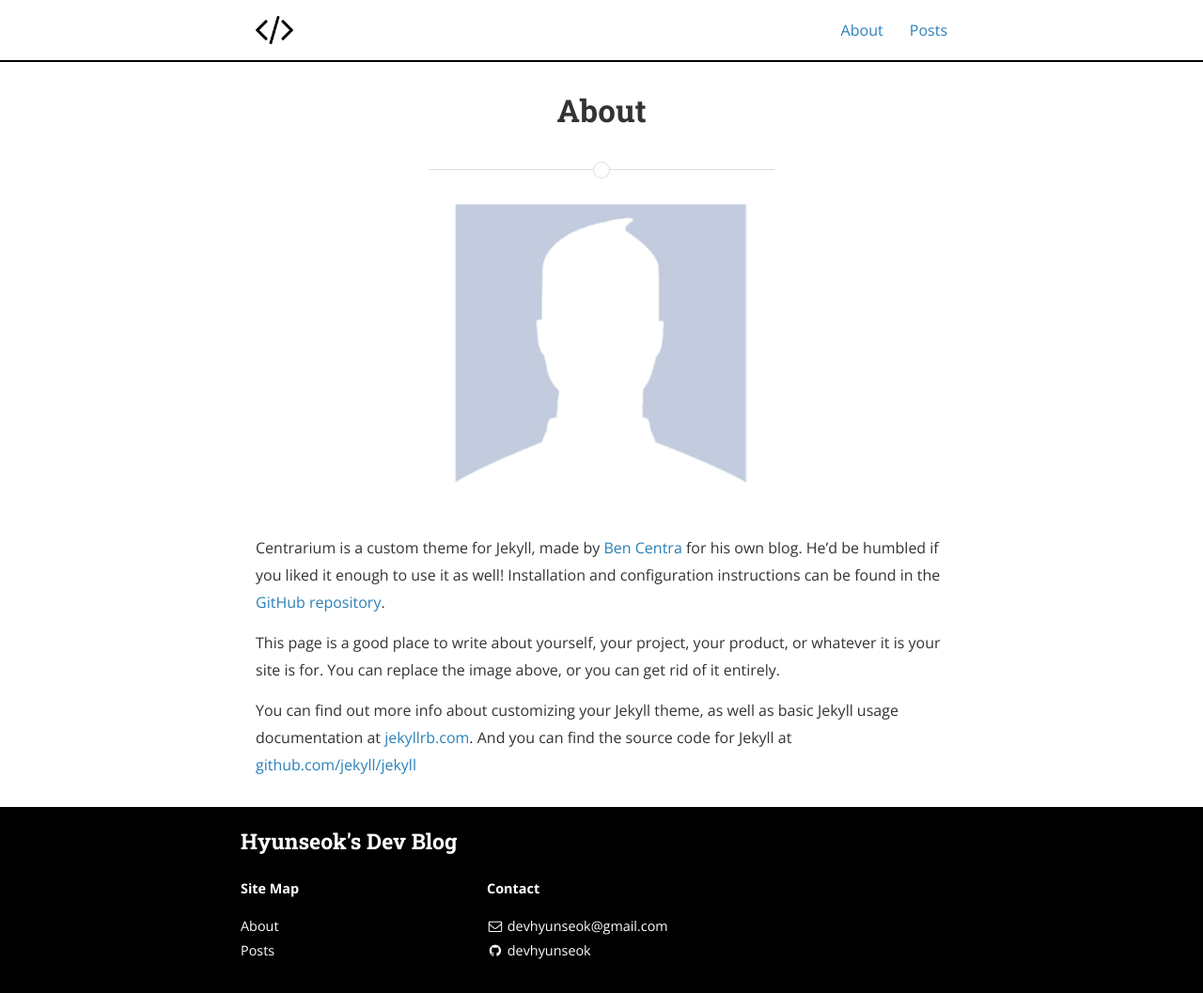
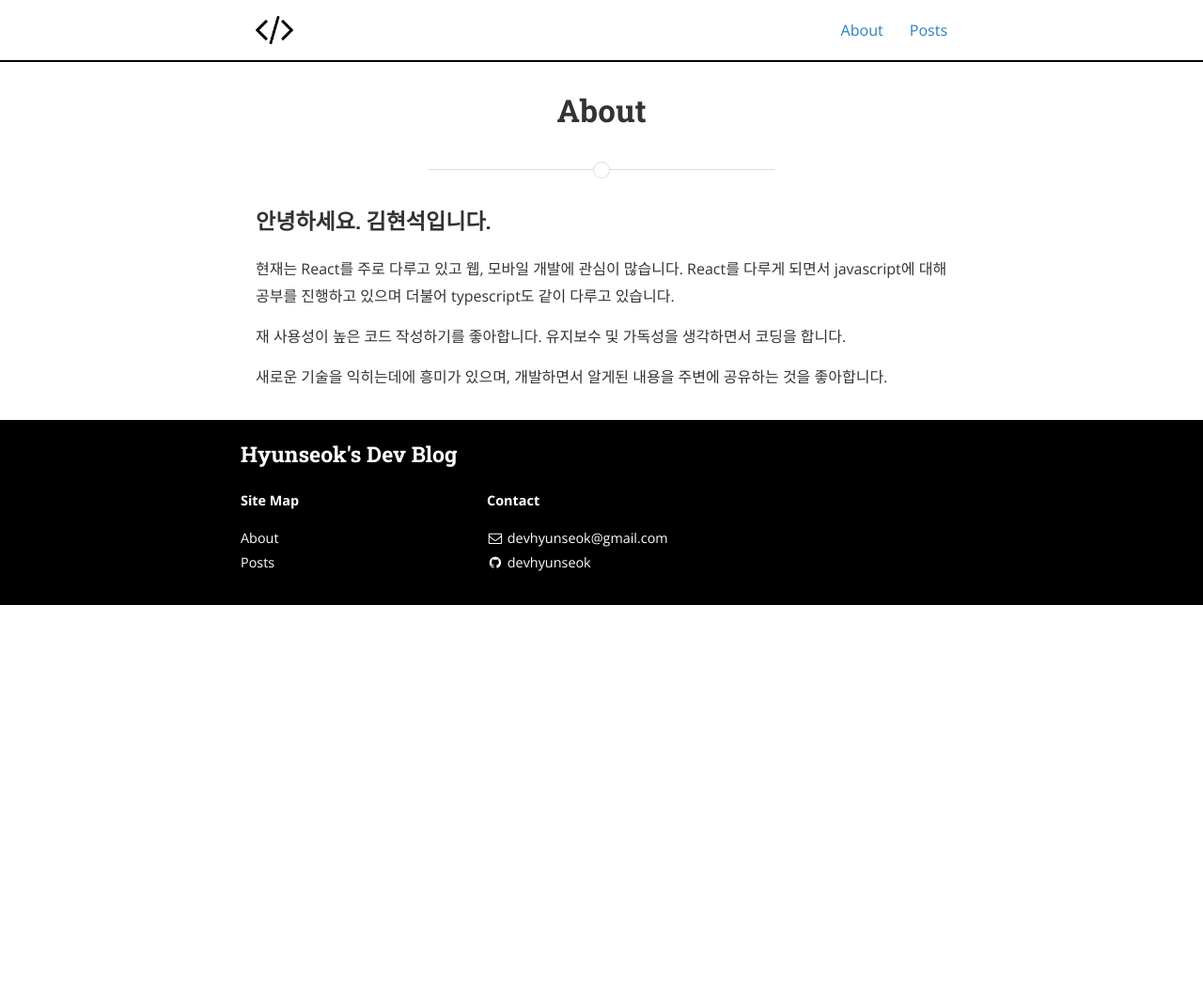
Before and after one commit to devhyunseok/devhyunseok.github.io, a Jekyll site: the page built from about.md, in a window 1280 px wide. Shown: the whole page at 94% size. Built offline with Jekyll 4.4.1, drawn with Linux system fonts in a browser that asks for light colours; nearby versions of some CDN libraries; after the commit the page ends 900 px from its top, so only the background shows below that.

Commit message:
about 수정

```diff
--- a/about.md
+++ b/about.md
@@ -4,13 +4,16 @@ title: About
 permalink: /about/
 ---
 
-<img src="{{ site.baseurl }}/assets/profile-placeholder.gif" title="Profile Picture" class="profile">
+<h3>안녕하세요. 김현석입니다.</h3>
 
-Centrarium is a custom theme for Jekyll, made by [Ben Centra][bencentra] for his own blog. He'd be humbled if you liked it enough to use it as well! Installation and configuration instructions can be found in the [GitHub repository](https://github.com/bencentra/centrarium).
+현재는 React를 주로 다루고 있고 웹, 모바일 개발에 관심이 많습니다.
+React를 다루게 되면서 javascript에 대해 공부를 진행하고 있으며 더불어 typescript도 같이 다루고 있습니다.
 
-This page is a good place to write about yourself, your project, your product, or whatever it is your site is for. You can replace the image above, or you can get rid of it entirely.
+재 사용성이 높은 코드 작성하기를 좋아합니다.
+유지보수 및 가독성을 생각하면서 코딩을 합니다.
 
-You can find out more info about customizing your Jekyll theme, as well as basic Jekyll usage documentation at [jekyllrb.com](http://jekyllrb.com/). And you can find the source code for Jekyll at [github.com/jekyll/jekyll](https://github.com/jekyll/jekyll)
+새로운 기술을 익히는데에 흥미가 있으며,
+개발하면서 알게된 내용을 주변에 공유하는 것을 좋아합니다.
 
 [centrarium]: https://github.com/bencentra/centrarium
 [bencentra]: http://bencentra.com
```
